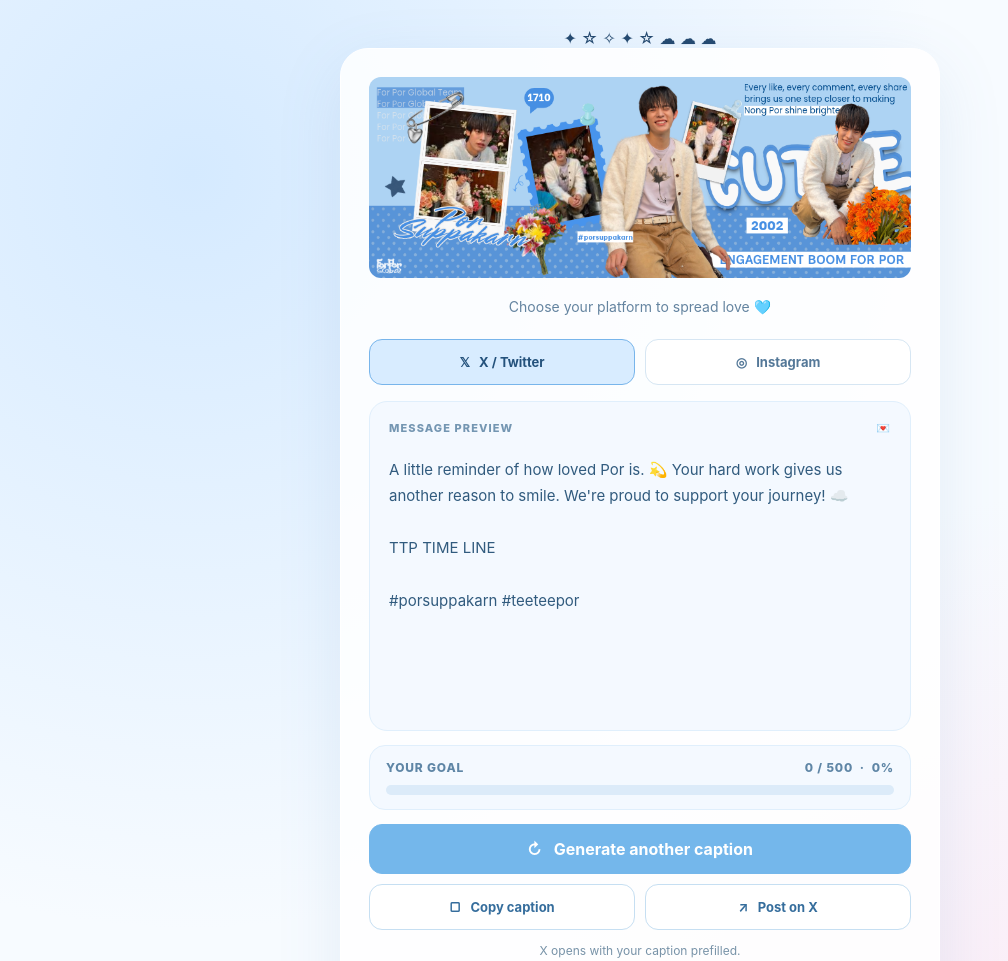
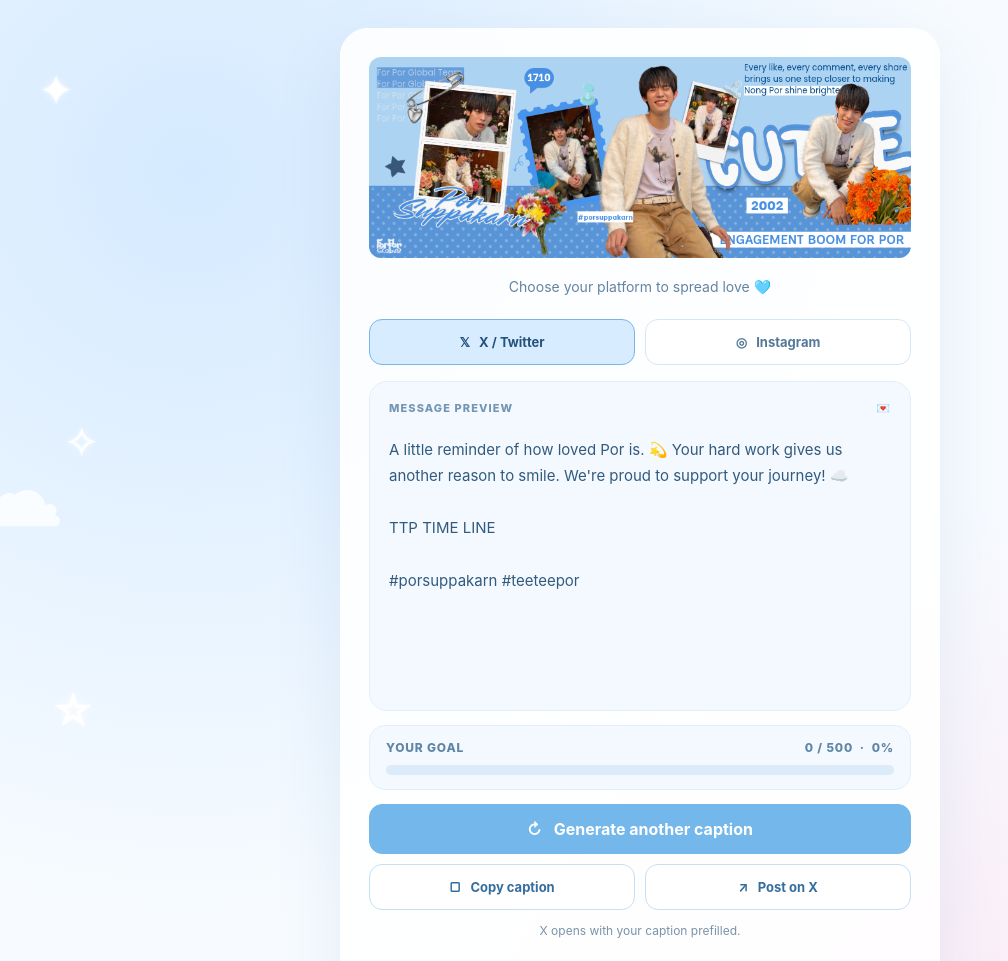
Before and after one commit to MiaThan0204/For-Por-engagement, a plain HTML site: page index.html in a window 1280 px wide. Shown: the top 961 px of the page, without its empty margins (0-1008 px from the left). Drawn offline with Linux system fonts and the light colour scheme.

Commit message:
Update style.css

```diff
--- a/style.css
+++ b/style.css
@@ -652,3 +652,109 @@ footer small {
   color: #c0392b;
   text-align: center;
 }
+
+/* ==========================================
+   CSS-19. SKY DECORATIONS
+   ========================================== */
+
+
+/* CSS-19.A - DECORATION LAYER */
+
+.sky-decor {
+  position: fixed;
+  inset: 0;
+
+  overflow: hidden;
+  pointer-events: none;
+
+  z-index: 0;
+}
+
+
+/* CSS-19.B - STARS */
+
+.sky-star {
+  position: absolute;
+
+  color: #ffffff;
+  font-size: 42px;
+
+  text-shadow:
+    0 0 3px #ffffff,
+    0 0 12px #ffffffaa;
+}
+
+.star-1 {
+  top: 8%;
+  left: 3%;
+}
+
+.star-2 {
+  top: 25%;
+  right: 4%;
+}
+
+.star-3 {
+  top: 52%;
+  left: 5%;
+}
+
+.star-4 {
+  top: 75%;
+  right: 6%;
+}
+
+.star-5 {
+  bottom: 8%;
+  left: 4%;
+}
+
+
+/* CSS-19.C - CLOUDS */
+
+.sky-cloud {
+  position: absolute;
+
+  color: rgba(255, 255, 255, 0.8);
+
+  font-size: 100px;
+  line-height: 1;
+}
+
+.cloud-1 {
+  top: 12%;
+  right: -20px;
+}
+
+.cloud-2 {
+  top: 55%;
+  left: -35px;
+}
+
+.cloud-3 {
+  bottom: 3%;
+  right: -20px;
+}
+
+
+/* CSS-19.D - WEBSITE ABOVE DECORATIONS */
+
+.app {
+  position: relative;
+  z-index: 1;
+}
+
+
+/* CSS-19.E - MOBILE */
+
+@media (max-width: 600px) {
+
+  .sky-star {
+    font-size: 24px;
+  }
+
+  .sky-cloud {
+    font-size: 60px;
+  }
+
+}
```
